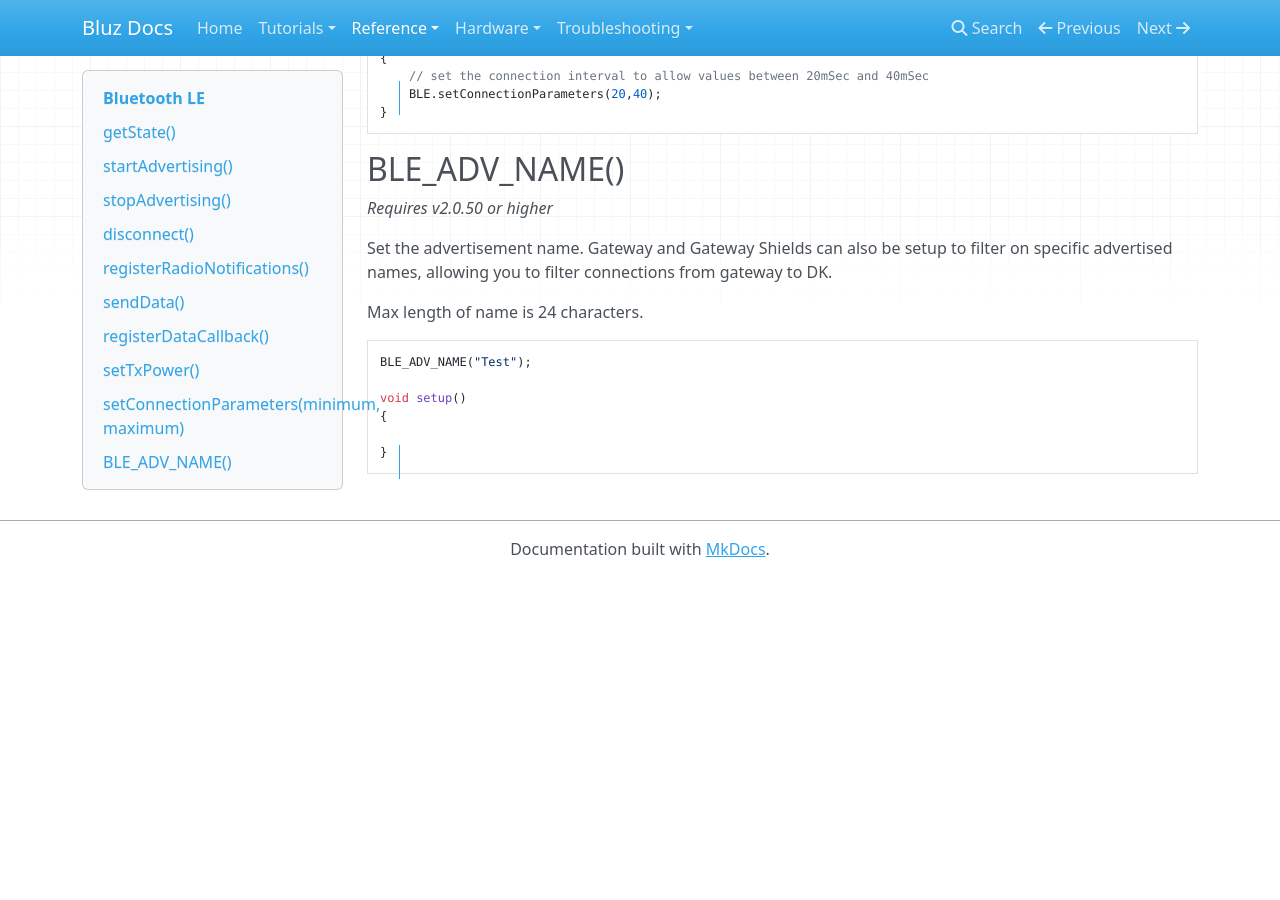
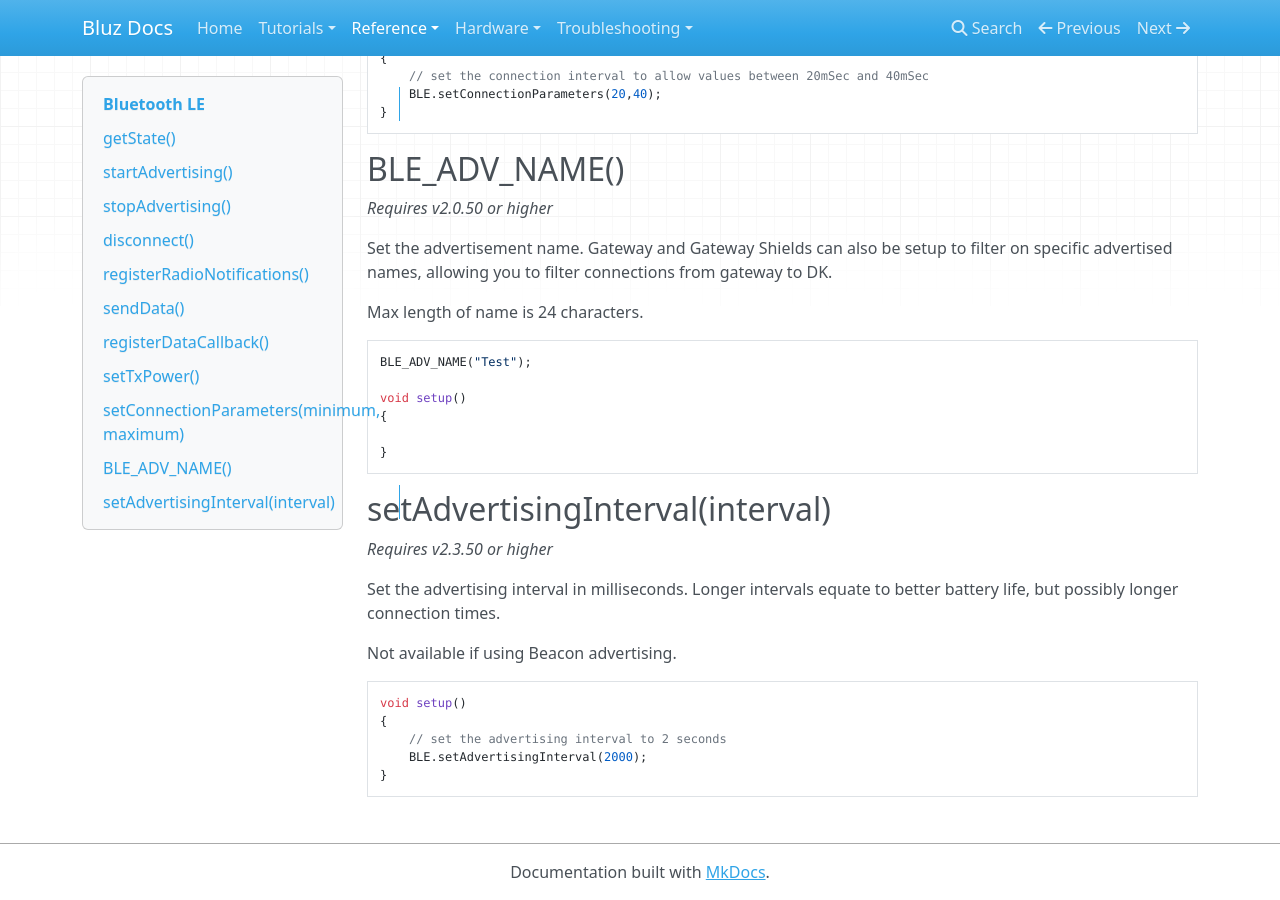
Before and after one commit to bluzDK/bluz-docs, an MkDocs documentation site: the page built from docs/reference/ble.md, in a window 1280 px wide and 900 px high, scrolled down 2782 px. Built offline with MkDocs 1.6.1, drawn with Linux system fonts in a browser that asks for light colours; nearby versions of some CDN libraries; old or Windows-style settings are respelled for this version of MkDocs; before the commit the page ends 3359 px from its top, so only the background shows below that.

Commit message:
document setting advertising interval

````diff
--- a/docs/reference/ble.md
+++ b/docs/reference/ble.md
@@ -154,3 +154,19 @@ void setup()
 
 }
 ```
+
+## setAdvertisingInterval(interval)
+
+_Requires v2.3.50 or higher_
+
+Set the advertising interval in milliseconds. Longer intervals equate to better battery life, but possibly longer connection times.
+
+Not available if using Beacon advertising.
+
+```C++
+void setup()
+{
+    // set the advertising interval to 2 seconds
+    BLE.setAdvertisingInterval(2000);
+}
+```
````
